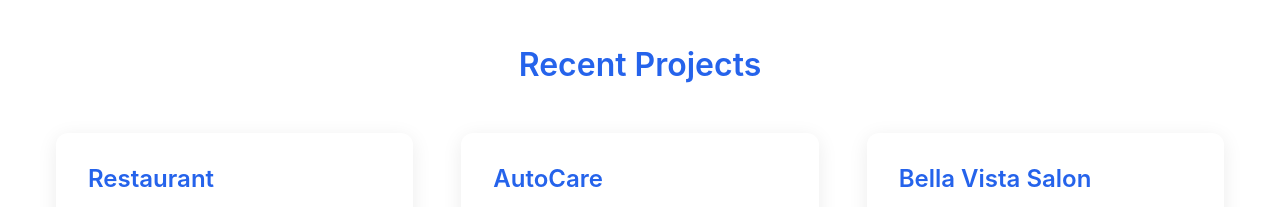
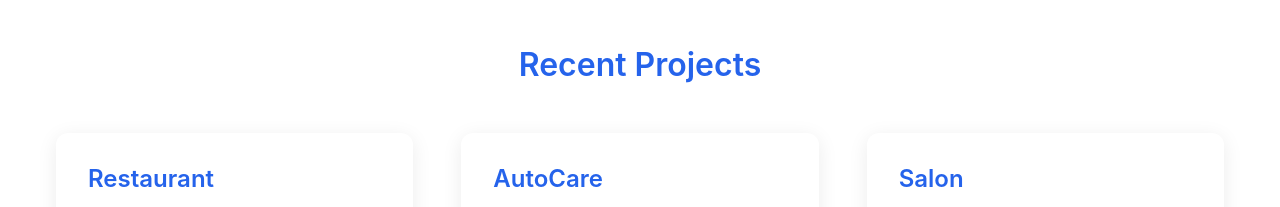
Before and after one commit to qassj8529-afk/Rmxserty, a plain HTML site: page index.html in a window 1280 px wide. Shown: the part 1440-1647 px from the top of the page. Drawn offline with Linux system fonts and the light colour scheme.

Commit message:
Update index.html

```diff
--- a/index.html
+++ b/index.html
@@ -519,16 +519,16 @@
 
                     <!-- Project 3 -->
                     <div class="project-card fade-in">
-                        <h3>Bella Vista Salon</h3>
+                        <h3>Salon</h3>
                         <div class="project-views">
                             <div class="view-container desktop-view">
-                                <img src="./assets/portfolio/project3-desktop.png" alt="Desktop view of Bella Vista Salon website" onerror="this.style.display='none'; this.nextElementSibling.style.display='flex';">
+                                <img src="./assets/portfolio/project3-desktop.png" alt="Desktop view of Salon website" onerror="this.style.display='none'; this.nextElementSibling.style.display='flex';">
                                 <div class="image-placeholder">
                                     <span>Desktop View Loading...</span>
                                 </div>
                             </div>
                             <div class="view-container mobile-view">
-                                <img src="./assets/portfolio/project3-mobile.png" alt="Mobile view of Bella Vista Salon website" onerror="this.style.display='none'; this.nextElementSibling.style.display='flex';">
+                                <img src="./assets/portfolio/project3-mobile.png" alt="Mobile view of Salon website" onerror="this.style.display='none'; this.nextElementSibling.style.display='flex';">
                                 <div class="image-placeholder">
                                     <span>Mobile View Loading...</span>
                                 </div>
```
